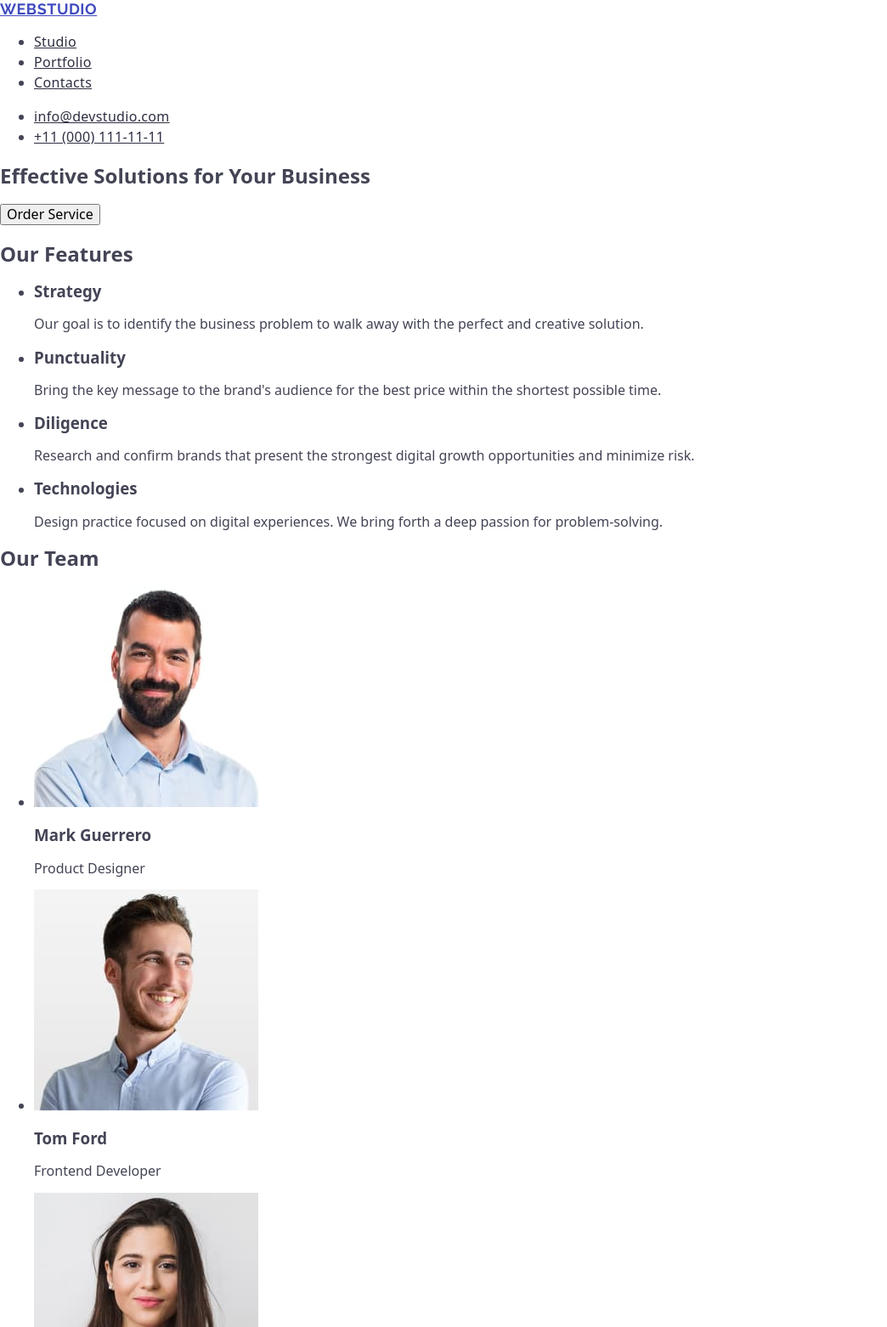
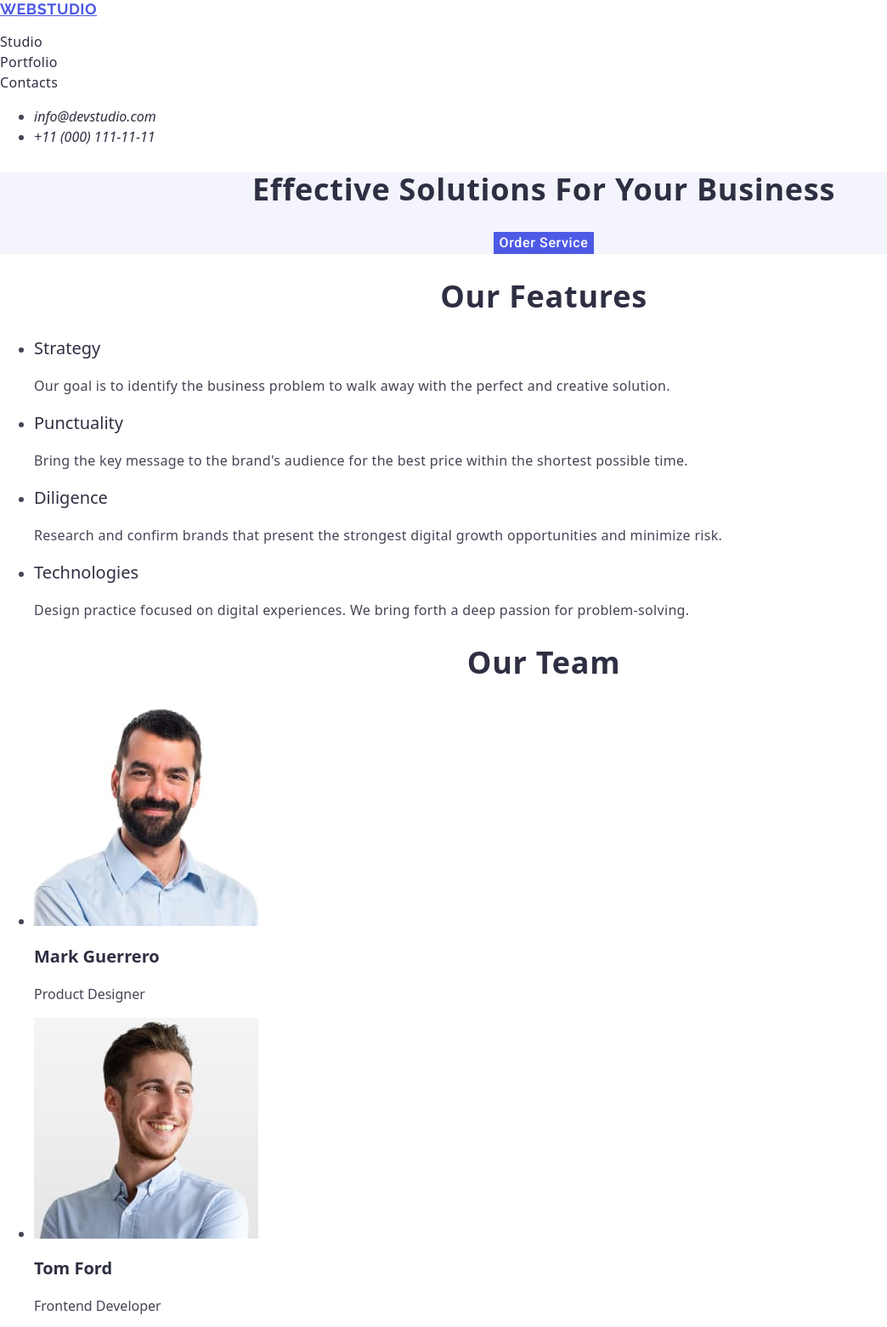
Before and after one commit to 8kaze8/goit-markup-hw-02, a plain HTML site: page index.html in a window 1280 px wide. Shown: the top 1562 px of the page at 85% size, without its empty margins (0-1044 px from the left). Drawn offline with nearby package versions, Linux system fonts and the light colour scheme.

Commit message:
all changes have been made

```diff
--- a/css/style.css
+++ b/css/style.css
@@ -4,31 +4,134 @@ body {
   background-color: #ffffff;
 }
 
-.logo-title {
-  font-family: "Raleway";
+.logo {
+  font-family: "Raleway", sans-serif;
   font-weight: 700;
   font-size: 18px;
   line-height: 1.17;
   letter-spacing: 0.03em;
   text-transform: uppercase;
-}
-.span {
-  color: #2e2f42;
+  color: #4d5ae5;
 }
 
-a {
+nav ul {
+  list-style: none;
+  padding: 0;
+}
+
+.nav-link {
   font-weight: 500;
   font-size: 16px;
   line-height: 1.5;
   letter-spacing: 0.02em;
   color: #2e2f42;
+  text-decoration: none;
 }
-a:hover {
+
+.nav-link:hover,
+.nav-link:focus {
   color: #404bbf;
 }
-a:focus {
+
+.contact-info a {
+  font-size: 16px;
+  line-height: 1.5;
+  text-decoration: none;
+  color: #2e2f42;
+}
+
+.contact-info a:hover,
+.contact-info a:focus {
   color: #404bbf;
 }
-.address-section {
-  font-style: normal;
+
+.hero-section {
+  text-align: center;
+  background-color: #f4f4fd;
 }
+
+.hero-title {
+  font-size: 36px;
+  line-height: 1.11;
+  letter-spacing: 0.02em;
+  color: #2e2f42;
+  text-align: center;
+  text-transform: capitalize;
+}
+
+.order-button {
+  font-family: "Roboto", sans-serif;
+  font-weight: 500;
+  font-size: 16px;
+  line-height: 1.5;
+  letter-spacing: 0.04em;
+  color: #ffffff;
+  background-color: #4d5ae5;
+  border: none;
+  cursor: pointer;
+}
+
+.order-button:hover,
+.order-button:focus {
+  background-color: #404bbf;
+}
+
+.section-title {
+  font-size: 36px;
+  line-height: 1.11;
+  letter-spacing: 0.02em;
+  text-align: center;
+  color: #2e2f42;
+}
+
+.feature-title {
+  font-weight: 500;
+  font-size: 20px;
+  line-height: 1.2;
+  color: #2e2f42;
+}
+
+.feature-text {
+  font-size: 16px;
+  line-height: 1.5;
+  letter-spacing: 0.02em;
+  color: #434455;
+}
+
+.team-title {
+  font-weight: 700;
+  font-size: 20px;
+  line-height: 1.2;
+  color: #2e2f42;
+}
+
+.team-role {
+  font-size: 16px;
+  line-height: 1.5;
+  color: #434455;
+}
+
+.portfolio-title {
+  font-weight: 700;
+  font-size: 20px;
+  line-height: 1.2;
+  color: #2e2f42;
+}
+
+.portfolio-category {
+  font-size: 16px;
+  line-height: 1.5;
+  color: #434455;
+}
+
+.footer-section {
+  text-align: center;
+  padding: 20px 0;
+  background-color: #2e2f42;
+}
+
+.footer-text {
+  font-size: 16px;
+  line-height: 1.5;
+  color: #f4f4fd;
+}
--- a/index.html
+++ b/index.html
@@ -16,16 +16,17 @@
       rel="stylesheet"
     />
   </head>
-  <body>
-    <header><nav>
-        <a class="logo-title" href="./index.html">webstudio</a>
+  <body class="body-bg">
+    <header>
+      <nav>
+        <a class="logo" href="./index.html">webstudio</a>
         <ul>
-          <span></span><li><a class="nav-link" href="">Studio</a></li></span>
+          <li><a class="nav-link" href="">Studio</a></li>
           <li><a class="nav-link" href="">Portfolio</a></li>
           <li><a class="nav-link" href="">Contacts</a></li>
         </ul>
       </nav>
-      <address class="address-section">
+      <address class="contact-info">
         <ul>
           <li><a href="mailto:info@devstudio.com">info@devstudio.com</a></li>
           <li><a href="tel:+110001111111">+11 (000) 111-11-11</a></li>
@@ -34,36 +35,36 @@
     </header>
     <main>
       <section class="hero-section">
-        <h1>Effective Solutions for Your Business</h1>
-        <button type="button" class="button">Order Service</button>
+        <h1 class="hero-title">Effective Solutions for Your Business</h1>
+        <button type="button" class="order-button">Order Service</button>
       </section>
       <section class="features-section">
-        <h2>Our Features</h2>
+        <h2 class="section-title">Our Features</h2>
         <ul>
           <li>
-            <h3>Strategy</h3>
-            <p>
+            <h3 class="feature-title">Strategy</h3>
+            <p class="feature-text">
               Our goal is to identify the business problem to walk away with the
               perfect and creative solution.
             </p>
           </li>
           <li>
-            <h3>Punctuality</h3>
-            <p>
+            <h3 class="feature-title">Punctuality</h3>
+            <p class="feature-text">
               Bring the key message to the brand's audience for the best price
               within the shortest possible time.
             </p>
           </li>
           <li>
-            <h3>Diligence</h3>
-            <p>
+            <h3 class="feature-title">Diligence</h3>
+            <p class="feature-text">
               Research and confirm brands that present the strongest digital
               growth opportunities and minimize risk.
             </p>
           </li>
           <li>
-            <h3>Technologies</h3>
-            <p>
+            <h3 class="feature-title">Technologies</h3>
+            <p class="feature-text">
               Design practice focused on digital experiences. We bring forth a
               deep passion for problem-solving.
             </p>
@@ -71,7 +72,7 @@
         </ul>
       </section>
       <section class="team-section">
-        <h2>Our Team</h2>
+        <h2 class="section-title">Our Team</h2>
         <ul>
           <li>
             <img
@@ -79,8 +80,8 @@
               alt="photo-of-mark-guerrero"
               width="264"
             />
-            <h3>Mark Guerrero</h3>
-            <p>Product Designer</p>
+            <h3 class="team-title">Mark Guerrero</h3>
+            <p class="team-role">Product Designer</p>
           </li>
           <li>
             <img
@@ -88,8 +89,8 @@
               alt="photo-of-tom-ford"
               width="264"
             />
-            <h3>Tom Ford</h3>
-            <p>Frontend Developer</p>
+            <h3 class="team-title">Tom Ford</h3>
+            <p class="team-role">Frontend Developer</p>
           </li>
           <li>
             <img
@@ -97,8 +98,8 @@
               alt="photo-of-camila-garcia"
               width="264"
             />
-            <h3>Camila Garcia</h3>
-            <p>Marketing</p>
+            <h3 class="team-title">Camila Garcia</h3>
+            <p class="team-role">Marketing</p>
           </li>
           <li>
             <img
@@ -106,13 +107,13 @@
               alt="photo-of-daniel-wilson"
               width="264"
             />
-            <h3>Daniel Wilson</h3>
-            <p>UI Designer</p>
+            <h3 class="team-title">Daniel Wilson</h3>
+            <p class="team-role">UI Designer</p>
           </li>
         </ul>
       </section>
-      <section>
-        <h2 class="portfolio-section">Our Portfolio</h2>
+      <section class="portfolio-section">
+        <h2 class="section-title">Our Portfolio</h2>
         <ul>
           <li>
             <img
@@ -120,8 +121,8 @@
               alt="photo-of-banking-app"
               width="360"
             />
-            <h3>Banking App</h3>
-            <p>App</p>
+            <h3 class="portfolio-title">Banking App</h3>
+            <p class="portfolio-category">App</p>
           </li>
           <li>
             <img
@@ -129,8 +130,8 @@
               alt="photo-of-cashless-payment"
               width="360"
             />
-            <h3>Cashless Payment</h3>
-            <p>Marketing</p>
+            <h3 class="portfolio-title">Cashless Payment</h3>
+            <p class="portfolio-category">Marketing</p>
           </li>
           <li>
             <img
@@ -138,8 +139,8 @@
               alt="photo-of-meditation-app"
               width="360"
             />
-            <h3>Meditation App</h3>
-            <p>App</p>
+            <h3 class="portfolio-title">Meditation App</h3>
+            <p class="portfolio-category">App</p>
           </li>
           <li>
             <img
@@ -147,8 +148,8 @@
               alt="photo-of-taxi-service"
               width="360"
             />
-            <h3>Taxi Service</h3>
-            <p>Marketing</p>
+            <h3 class="portfolio-title">Taxi Service</h3>
+            <p class="portfolio-category">Marketing</p>
           </li>
           <li>
             <img
@@ -156,8 +157,8 @@
               alt="photo-of-screen-illustrations"
               width="360"
             />
-            <h3>Screen Illustrations</h3>
-            <p>Design</p>
+            <h3 class="portfolio-title">Screen Illustrations</h3>
+            <p class="portfolio-category">Design</p>
           </li>
           <li>
             <img
@@ -165,15 +166,15 @@
               alt="photo-of-online-courses"
               width="360"
             />
-            <h3>Online Courses</h3>
-            <p>Marketing</p>
+            <h3 class="portfolio-title">Online Courses</h3>
+            <p class="portfolio-category">Marketing</p>
           </li>
         </ul>
       </section>
     </main>
     <footer class="footer-section">
-      <a class="logo-title" href="./index.html">webstudio</a>
-      <p>
+      <a class="logo" href="./index.html">webstudio</a>
+      <p class="footer-text">
         Increase the flow of customers and sales for your business with digital
         marketing & growth solutions.
       </p>
```
